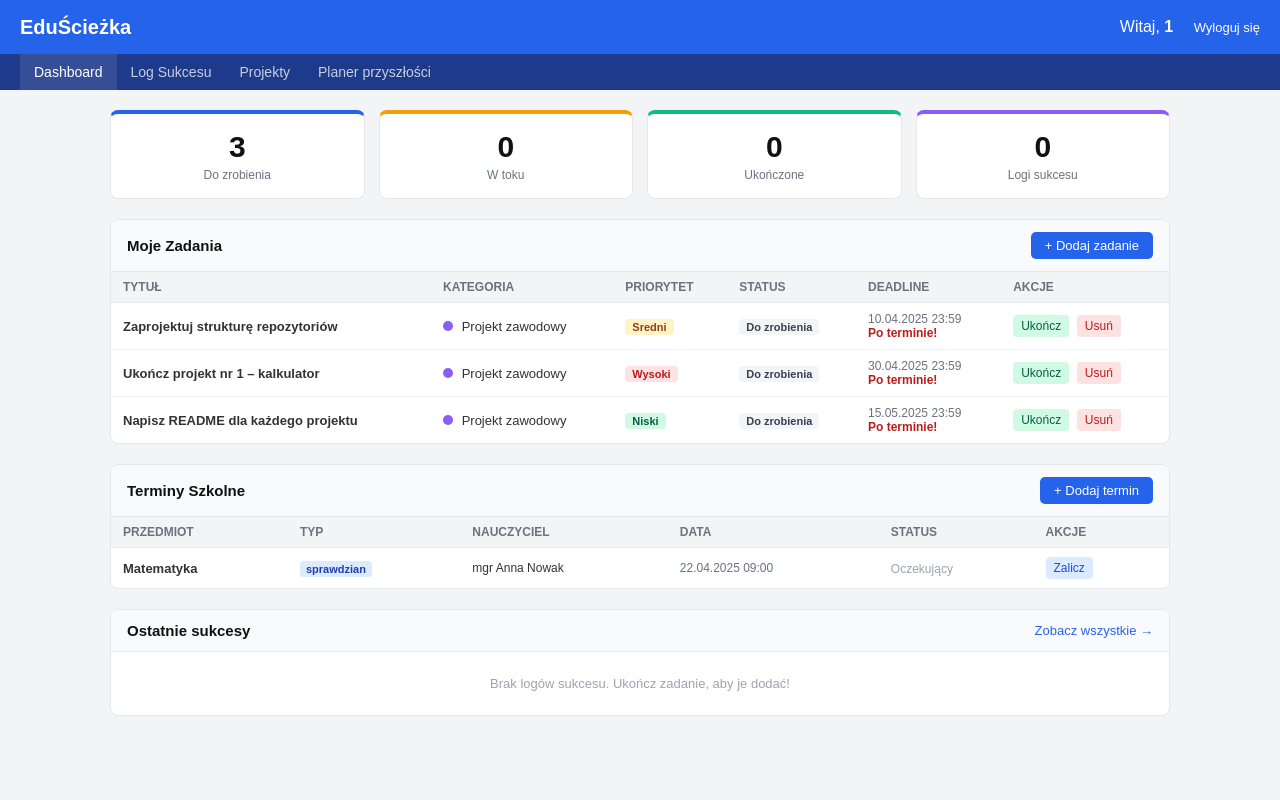
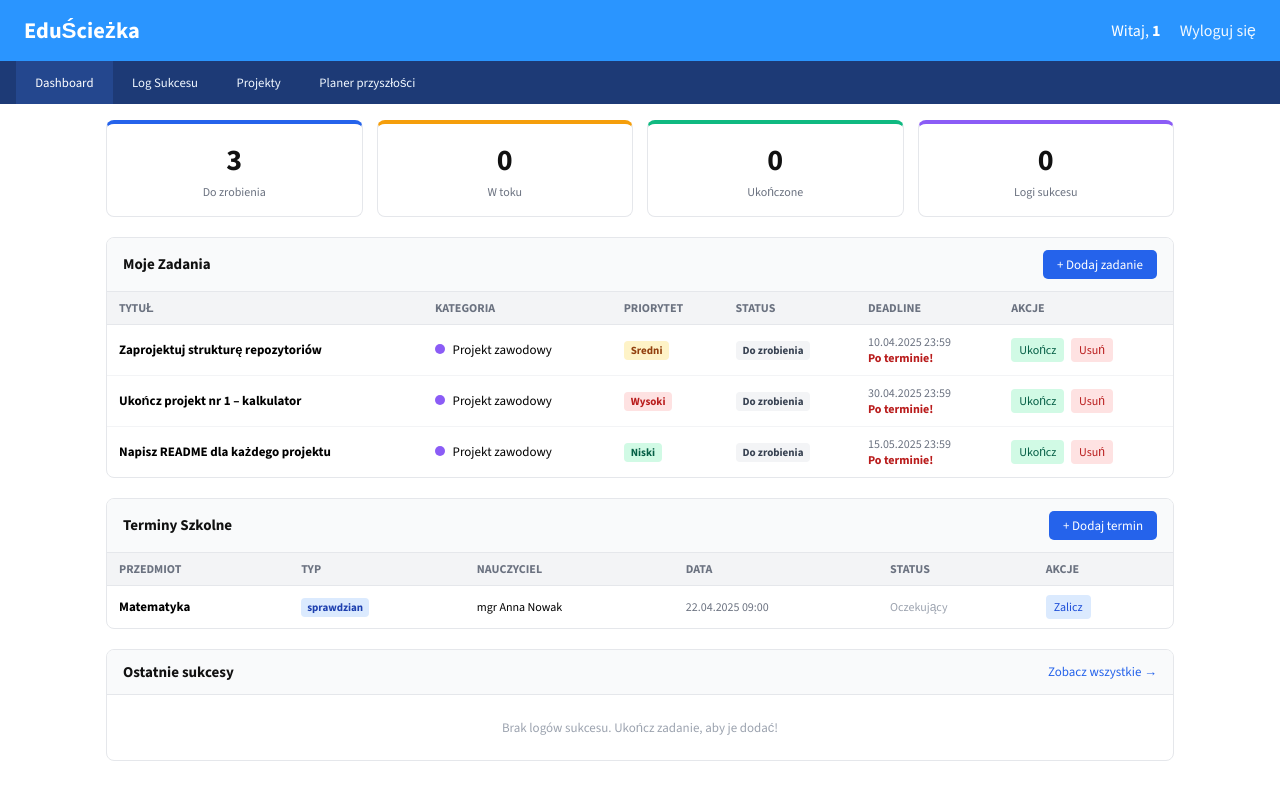
Before and after one commit to NikolosPl/EduSciezka, a PHP site: page /public/template/dashboard.php in a window 1280 px wide. Run offline with PHP 8.4, Linux system fonts and the light colour scheme; the visitor is signed in with stand-in values (Sample User, id 1); data comes from the database, SQL or seed files in the repository; data that the repository does not hold is empty.

Commit message:
Rozpoczęcie zmiany wyglądu panelu klienta

```diff
--- a/index.html
+++ b/index.html
@@ -22,11 +22,11 @@
                     <div class="hero-img-text">
                         <h1>EduŚcieżka</h1>
                         <h2>Zaplanuj swoją karierę <span>już teraz!</span></h2>
-                        <a href="./public/template/informacje.html"><button>Jak to działa?</button></a>
+                        <a href="./public/template/o_aplikacji.html"><button>Jak to działa?</button></a>
                     </div>
                 </div>
                 <div class="hero-img-right">
-                    <img src="./public/img/hero-img.jpg" alt="heroimg">
+                    <img src="./public/img/logo.png" alt="Logo eduścieżki">
                 </div>
             </div>
         </div>
--- a/public/style/dashboard-style.css
+++ b/public/style/dashboard-style.css
@@ -1,23 +1,84 @@
-* { box-sizing: border-box; margin: 0; padding: 0; }
-body { font-family: Arial, sans-serif; background: #f3f4f6; color: #333; }
+@import url('https://fonts.googleapis.com/css2?family=Source+Sans+3:ital,wght@0,200..900;1,200..900&display=swap');
+
+:root{
+    --primary: #2A95FF;
+    --secondary: #f1f8ff;
+    --white: #ffffff;
+    --shadow: rgb(204, 204, 204);
+    --span: #4aa4ff;
+}
+
+*{
+    box-sizing: border-box;
+    margin: 0;
+    padding: 0;
+    font-family: "Source Sans 3", sans-serif;
+    font-optical-sizing: auto;
+    font-style: normal;
+}
 
 .pasek {
-    background: #2563EB; color: #fff;
-    padding: 0 20px; height: 54px;
-    display: flex; align-items: center; justify-content: space-between;
+    background-color: var(--primary);
+    color: white;
+    padding: 1em 1.5em;
+    display: flex; align-items: center;
+    justify-content: space-between;
 }
-.pasek .logo { font-size: 20px; font-weight: bold; }
-.pasek a { color: #fff; text-decoration: none; margin-left: 16px; font-size: 13px; }
-.pasek a:hover { text-decoration: underline; }
+.pasek .logo {
+    font-size: 1.4rem;
+    font-weight: bold;
+}
+.pasek a {
+    color: var(--secondary);
+    text-decoration: none;
+    margin-left: 1em;
+    font-size: 1rem;
+    transition: .3s;
+}
+.pasek a:hover {
+    color: #b13232;
+}
 
-.menu { background: #1e3a8a; display: flex; padding: 0 20px; }
-.menu a { color: rgba(255,255,255,0.75); text-decoration: none; padding: 10px 14px; font-size: 14px; }
-.menu a:hover, .menu a.aktywny { color: #fff; background: rgba(255,255,255,0.1); }
+.menu {
+    background-color: #1D3A76;
+    display: flex;
+    padding: 0 1em;
+ }
+.menu a {
+    color: var(--secondary);
+    text-decoration: none;
+    padding: 1em 1.5em;
+    font-size: .8rem;
+}
+.menu a:hover, .menu a.aktywny {
+    color: white;
+    background-color: #2c54a580;
+}
 
-.tresc { padding: 20px; max-width: 1100px; margin: 0 auto; }
+.tresc {
+    padding: 1em;
+    max-width: 1100px;
+    margin: 0 auto;
+}
 
-.kom-sukces { background: #d1fae5; color: #065f46; border: 1px solid #6ee7b7; padding: 10px 14px; border-radius: 6px; margin-bottom: 16px; font-size: 14px; }
-.kom-blad { background: #fee2e2; color: #b91c1c; border: 1px solid #fca5a5; padding: 10px 14px; border-radius: 6px; margin-bottom: 16px; font-size: 14px; }
+.kom-sukces {
+    background: #d1fae5;
+    color: #065f46;
+    border: 1px solid #6ee7b7;
+    padding: 10px 14px;
+    border-radius: 6px;
+    margin-bottom: 16px;
+    font-size: 14px;
+}
+.kom-blad {
+    background: #fee2e2;
+    color: #b91c1c;
+    border: 1px solid #fca5a5;
+    padding: 10px 14px;
+    border-radius: 6px;
+    margin-bottom: 16px;
+    font-size: 14px;
+}
 
 .statystyki { display: flex; gap: 14px; margin-bottom: 20px; flex-wrap: wrap; }
 .karta-stat {
--- a/public/style/kontakt-style.css
+++ b/public/style/kontakt-style.css
@@ -146,7 +146,7 @@
 }
 
 .contact-info-form span{
-    color: rgb(233, 79, 79);
+    color: #e94f4f;
 }
 
 
--- a/public/style/menu-style.css
+++ b/public/style/menu-style.css
@@ -147,9 +147,7 @@ h1{
 }
 
 .hero-img-right img{
-    width: 80%;
-    border-radius: 12px;
-    box-shadow: 0 0 5px var(--shadow);
+    width: 60%;
 }
 
 /* cards */
```
Also changed, not shown: public/img/logo.png (added).
